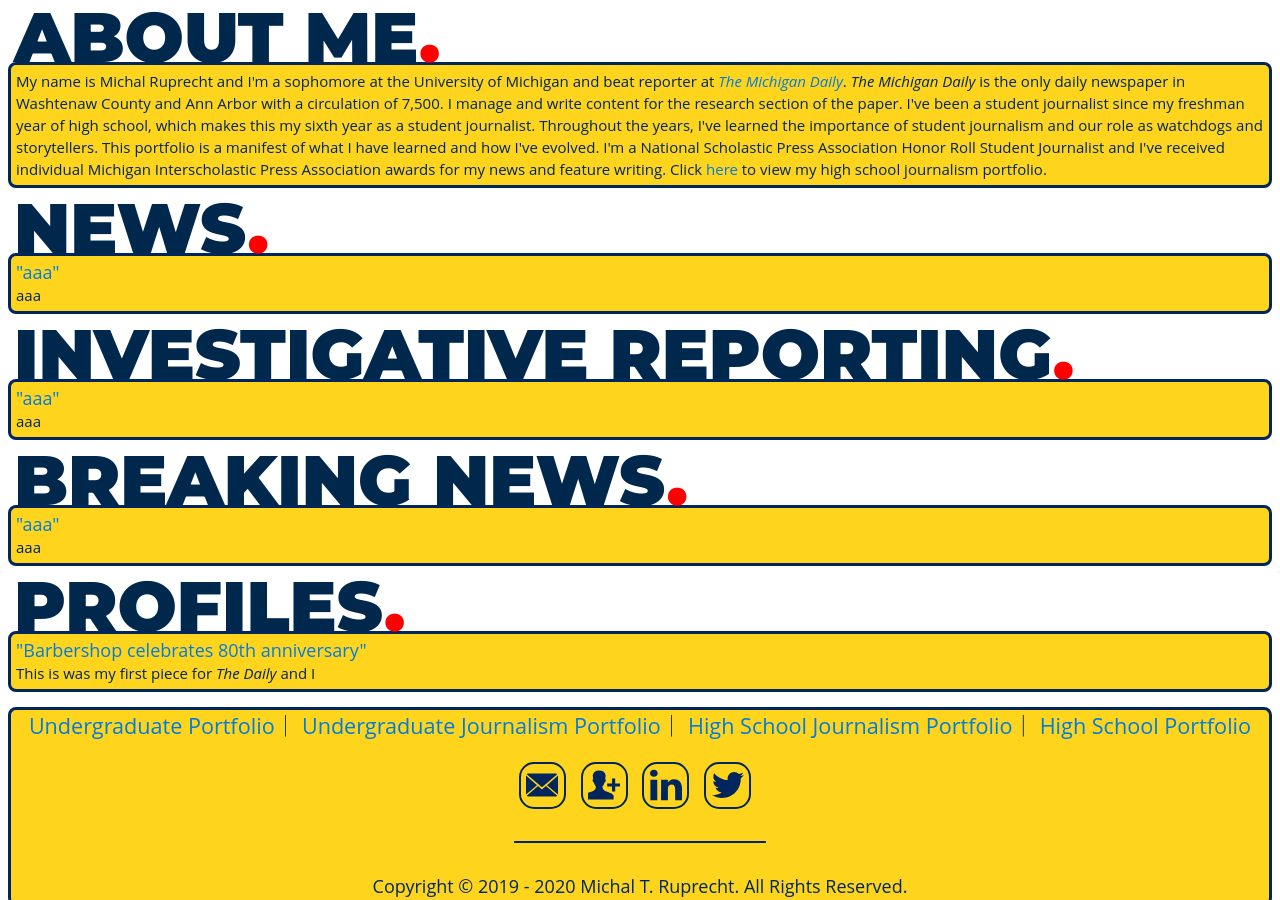
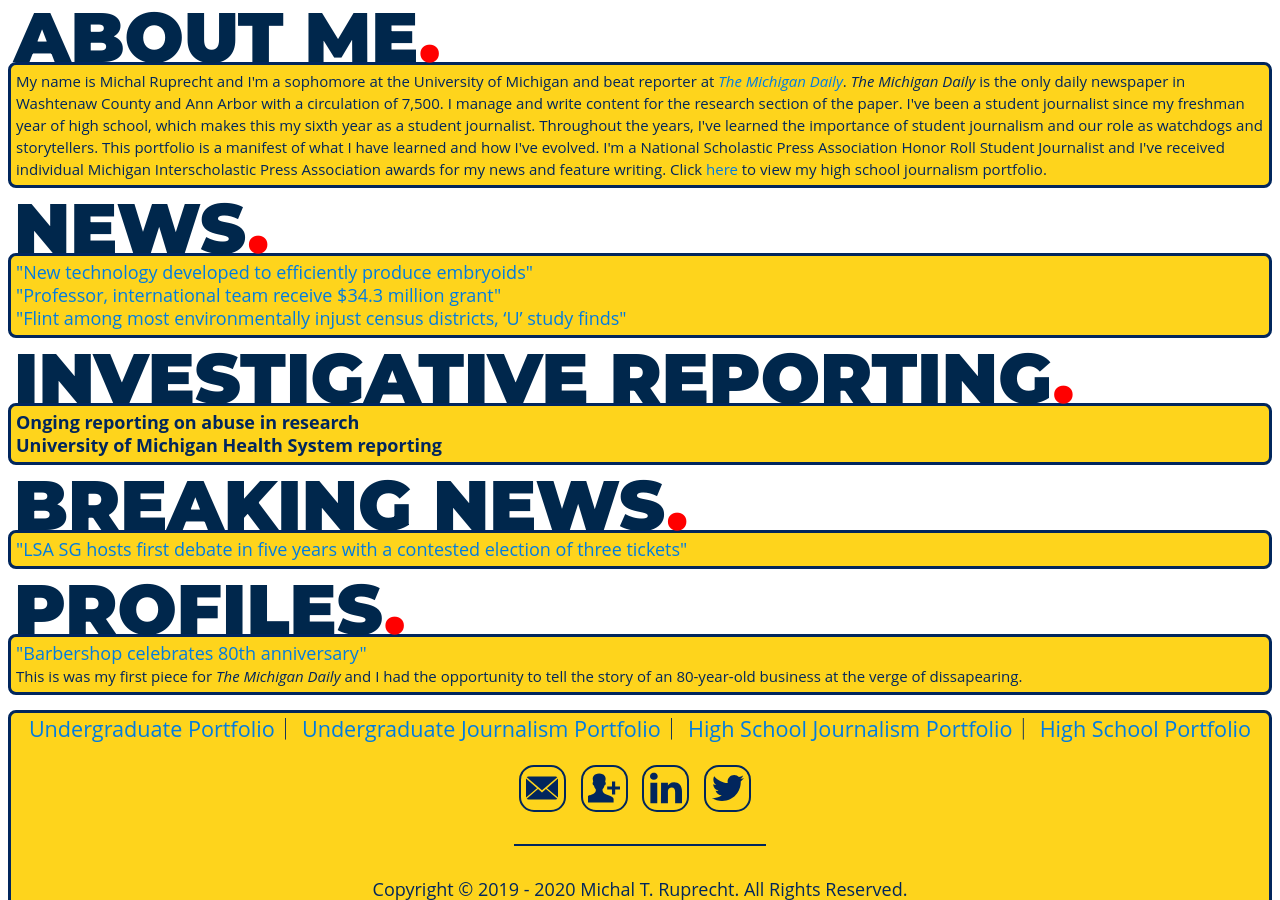
Before and after one commit to MichalRuprecht/michalruprecht.github.io, a Jekyll site: the page built from pages/journalism.html, in a window 1280 px wide and 900 px high, scrolled down 1006 px. Built offline with Jekyll 4.4.1, drawn with Linux system fonts in a browser that asks for light colours.

Commit message:
journalism

```diff
--- a/pages/journalism.html
+++ b/pages/journalism.html
@@ -21,8 +21,12 @@ title: Michal T. Ruprecht Official Website
       NEWS<font color="#FF0000">.</font>
     </div>
     <div class="college">
-      <h3><b><big><a href="aaa" target="_blank">"aaa"</a></big></b>
-      <br />aaa
+      <h3><b><big><a href="https://www.michigandaily.com/section/research/new-technology-developed-efficiently-produce-embryoids" target="_blank">"New technology developed to efficiently produce embryoids"</a></big></b>
+      <br />
+      <b><big><a href="https://www.michigandaily.com/section/research/professor-and-international-team-receive-343-million-nih-grant" target="_blank">"Professor, international team receive $34.3 million grant"</a></big></b>
+      <br />
+      <b><big><a href="https://www.michigandaily.com/section/research/flint-among-most-environmentally-injust-census-districts-%E2%80%98u%E2%80%99-study-finds" target="_blank">"Flint among most environmentally injust census districts, ‘U’ study finds"</a></big></b>
+      <br />
       </h3>
     </div>
 
@@ -30,8 +34,10 @@ title: Michal T. Ruprecht Official Website
       INVESTIGATIVE REPORTING<font color="#FF0000">.</font>
     </div>
     <div class="college">
-      <h3><b><big><a href="aaa" target="_blank">"aaa"</a></big></b>
-      <br />aaa
+      <h3><b><big>Onging reporting on abuse in research</big></b>
+      <br />
+      <b><big>University of Michigan Health System reporting</big></b>
+      <br />
       </h3>
     </div>
 
@@ -39,8 +45,8 @@ title: Michal T. Ruprecht Official Website
       BREAKING NEWS<font color="#FF0000">.</font>
     </div>
     <div class="college">
-      <h3><b><big><a href="aaa" target="_blank">"aaa"</a></big></b>
-      <br />aaa
+      <h3><b><big><a href="https://www.michigandaily.com/section/student-government/lsa-sg-hosts-first-debate-five-years-contested-election-three-tickets" target="_blank">"LSA SG hosts first debate in five years with a contested election of three tickets"</a></big></b>
+      <br />
       </h3>
     </div>
 
@@ -49,7 +55,7 @@ title: Michal T. Ruprecht Official Website
       </div>
       <div class="college">
         <h3><b><big><a href="https://www.michigandaily.com/section/business/local-barbershop-celebrates-80th-anniversary" target="_blank">"Barbershop celebrates 80th anniversary"</a></big></b>
-        <br />This is was my first piece for <i>The Daily</i> and I
+        <br />This is was my first piece for <i>The Michigan Daily</i> and I had the opportunity to tell the story of an 80-year-old business at the verge of dissapearing.
         </h3>
       </div>
 
```
